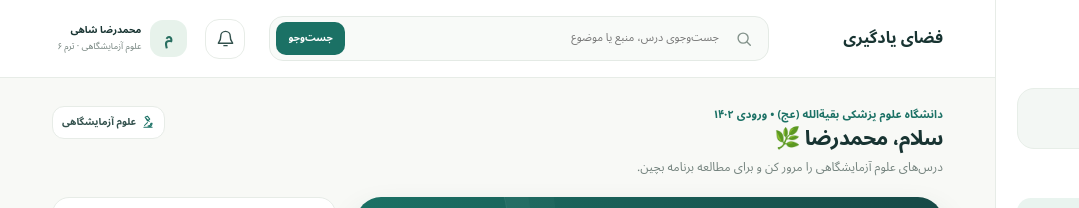
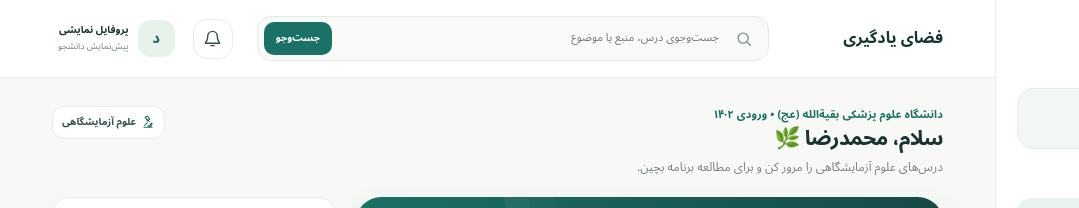
Before and after one commit to ariotark1/Darsban, a plain HTML site: page index.html in a window 1280 px wide. Shown: the top 208 px of the page, 0-1079 px from the left. Drawn offline with Linux system fonts and the light colour scheme.

Commit message:
Refresh Dersban public website design

```diff
--- a/index.html
+++ b/index.html
@@ -4,7 +4,7 @@
   <meta charset="utf-8">
   <meta name="viewport" content="width=device-width,initial-scale=1,viewport-fit=cover">
   <meta name="theme-color" content="#173938">
-  <meta name="description" content="درس‌بان؛ فضای یکپارچهٔ منابع آموزشی، مسیر مطالعه، منتورینگ و حمایت دانشجویی در علوم پزشکی">
+  <meta name="description" content="درس‌بان؛ بانک منابع آموزشی، مسیر مطالعه، منتورینگ و حمایت دانشجویان نوورود رشته‌های علوم پزشکی">
   <meta name="application-name" content="درس‌بان">
   <meta name="color-scheme" content="light">
   <link rel="manifest" href="manifest.webmanifest">
@@ -16,7 +16,7 @@
   <div id="app" class="app-frame">
     <aside id="desktop-sidebar" class="desktop-sidebar" aria-label="پیمایش اصلی"></aside>
     <div class="desktop-shell">
-      <header class="desktop-topbar">
+      <header id="desktop-topbar" class="desktop-topbar">
         <div class="desktop-page-title" id="desktop-page-title">خانه</div>
         <label class="desktop-search" aria-label="جست‌وجو">
           <svg viewBox="0 0 24 24" fill="none" stroke="currentColor" stroke-width="1.8" stroke-linecap="round" aria-hidden="true"><circle cx="10.8" cy="10.8" r="6.7"></circle><path d="m16 16 4.4 4.4"></path></svg>
@@ -25,7 +25,7 @@
         </label>
         <div class="desktop-top-actions">
           <button class="icon-button" data-page="notifications" aria-label="اعلان‌ها"><svg viewBox="0 0 24 24" fill="none" stroke="currentColor" stroke-width="1.8" stroke-linecap="round" stroke-linejoin="round" aria-hidden="true"><path d="M18 9a6 6 0 0 0-12 0c0 7-3 7-3 9h18c0-2-3-2-3-9"></path><path d="M10 21h4"></path></svg></button>
-          <button class="desktop-user" data-page="profile" aria-label="نمایش پروفایل"><span class="desktop-user-avatar">م</span><span><b>محمدرضا شاهی</b><small>علوم آزمایشگاهی · ترم ۶</small></span></button>
+          <button class="desktop-user" data-page="profile" aria-label="نمایش پروفایل"><span class="desktop-user-avatar">د</span><span><b>پروفایل نمایشی</b><small>پیش‌نمایش دانشجو</small></span></button>
         </div>
       </header>
       <div id="view" aria-live="polite"></div>
```
